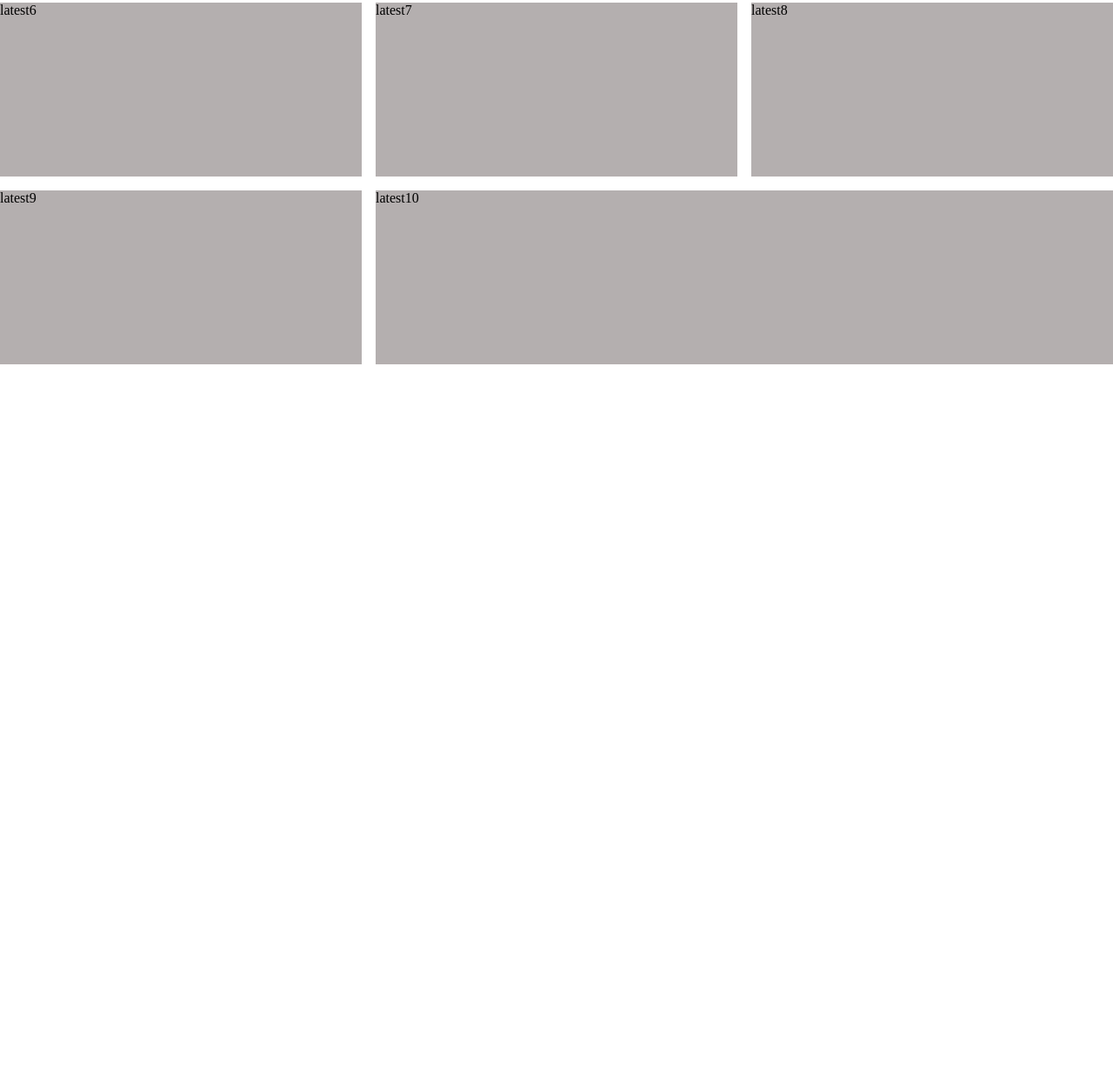
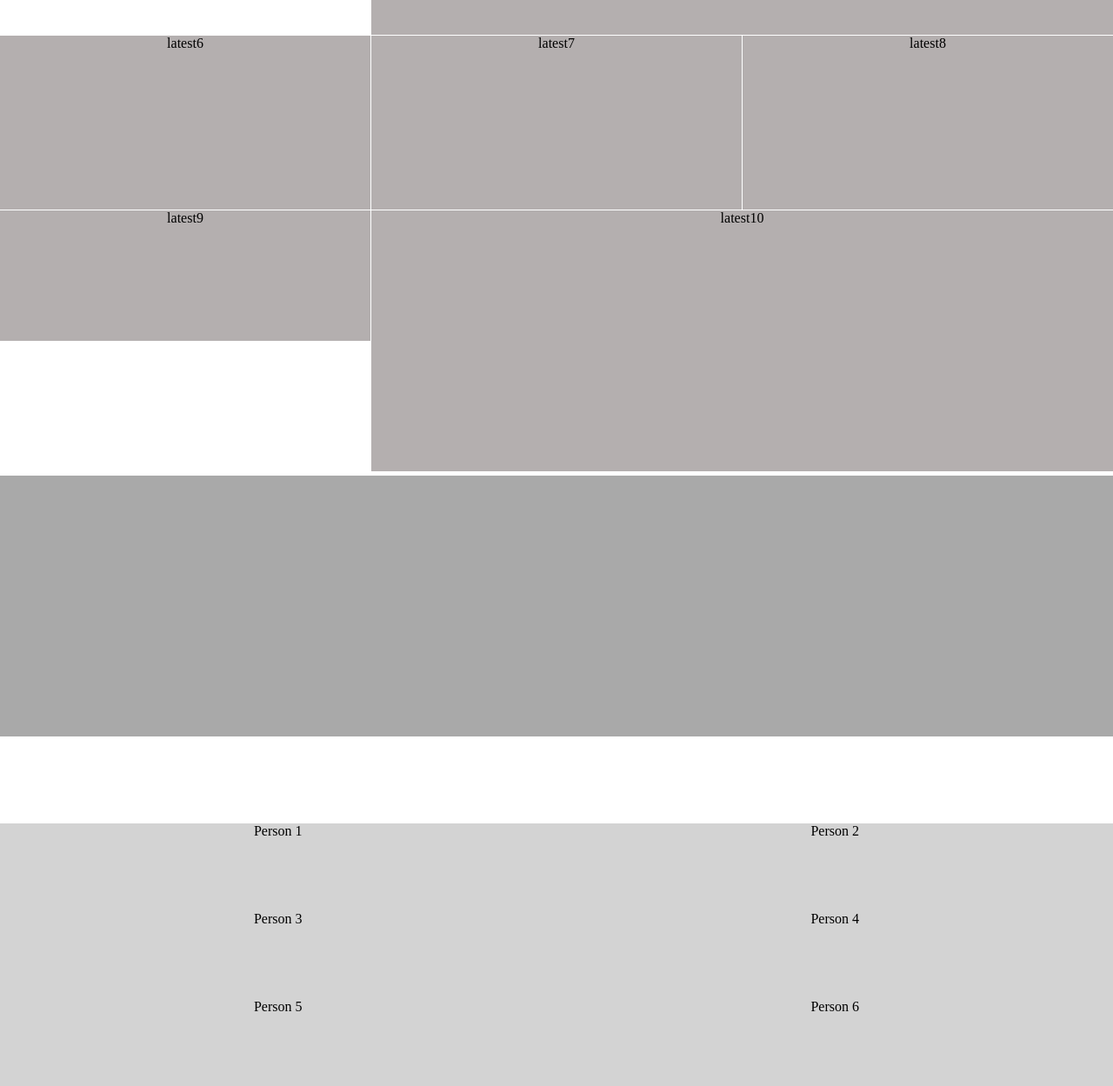
Before and after one commit to Audrey-Ella-xo/smash-clone, a plain HTML site: page index.html in a window 1280 px wide. Shown: the part 947-2196 px from the top of the page at 87% size. Before the commit the page ends 1366 px from the top, so only its background shows below. Drawn offline with Linux system fonts and the light colour scheme.

Commit message:
add 2 more sections in the layout

```diff
--- a/index.html
+++ b/index.html
@@ -30,9 +30,19 @@
             <div class="latest9">latest9</div>
             <div class="latest10">latest10</div>
         </div>
-        <section></section>
-        <section></section>
-        <section></section>
+        <section class="coming-up">
+        </section>
+        <section class="community">
+            <div class="person-week"></div>
+        </section>
+        <section class="each-person">
+            <div>Person 1</div>
+            <div>Person 2</div>
+            <div>Person 3</div>
+            <div>Person 4</div>
+            <div>Person 5</div>
+            <div>Person 6</div>
+        </section>
         <section></section>
     </main>
     <footer></footer>
--- a/style.css
+++ b/style.css
@@ -1,15 +1,18 @@
 body {
     margin: 0;
     padding: 0;
+    text-align: center;
 }
 header {
     background: gray;
+    height: 80px;
+    margin-bottom: 5px;
 }
 .wrapper {
     display: grid;
     grid-template-columns: 50vw 50vw;
     grid-auto-rows: minmax(200px, auto);
-
+    grid-gap:1px;
 }
 
 .main-article >div:nth-child(even) {
@@ -24,13 +27,13 @@ header {
     display: grid;
     grid-template-columns: repeat(3, 1fr);
     grid-auto-rows: minmax(200px, auto);
-    grid-gap: 1em;
+    grid-gap: 1px;
 }
 .latest >div{
     background: rgb(180, 175, 175);
 }
 
-.latest4 {
+.latest4,.latest9 {
     height: 150px;
 }
 .latest5 {
@@ -42,4 +45,29 @@ header {
 .latest10 {
     grid-column: 2/4;
     grid-row: 4/5;
+    height: 300px;
 }
+
+.coming-up{
+    margin-top:5px;
+    width:100vw;
+    height:300px;
+    background-color: darkgrey;
+}
+/*
+.community {
+    background-color:white;
+} */
+
+.person-week {
+    width:100vw;
+    height:100px;
+}
+
+.each-person {
+    display: grid;
+    grid-template-columns: 1fr 1fr;
+    background-color: lightgray;
+    grid-auto-rows: minmax(100px,auto);
+    grid-gap: 1px;
+}
```
